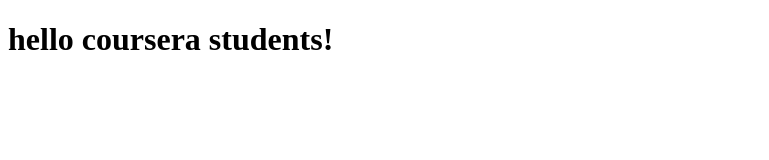
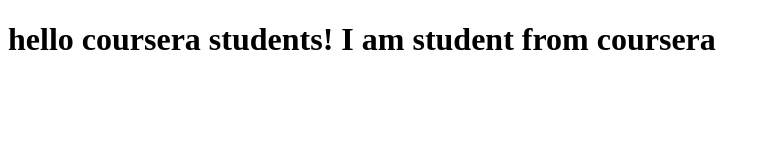
Before and after one commit to andresmg42/coursera-test, a plain HTML site: page index.html in a window 1280 px wide. Shown: the whole page, without its empty margins (0-769 px from the left). Drawn offline with Linux system fonts and the light colour scheme.

Commit message:
next file version.

```diff
--- a/index.html
+++ b/index.html
@@ -7,6 +7,6 @@
     <title>hello coursera</title>
 </head>
 <body>
-    <h1> hello coursera students!</h1>
+    <h1> hello coursera students! I am student from coursera</h1>
 </body>
 </html>
```
